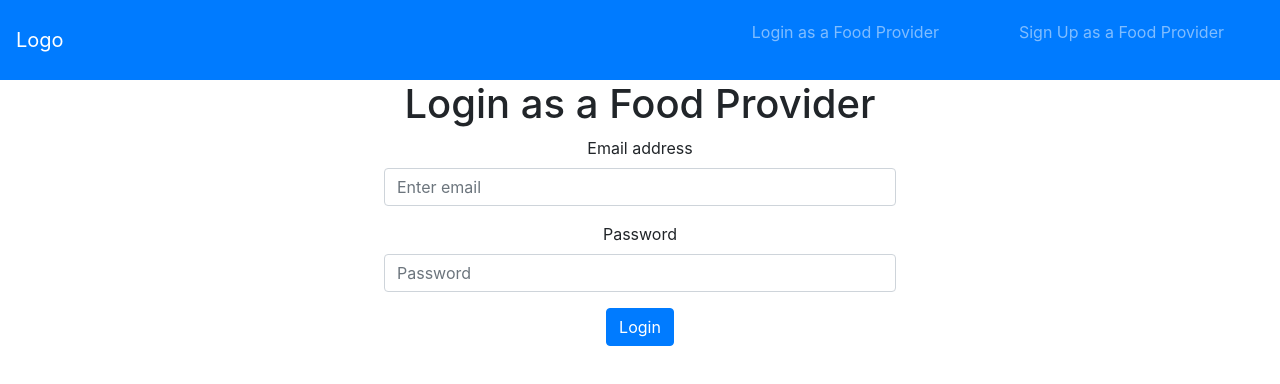
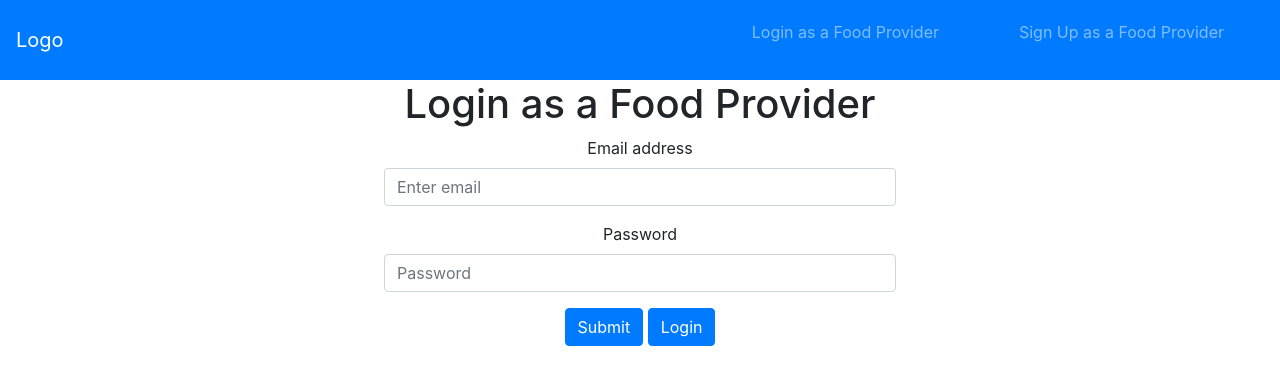
Before and after one commit to sydnieec/MealRelief, a React (Create React App) app in the folder website/: page /restaurantlogin in a window 1280 px wide. Shown: the top 384 px of the page. Built offline with nearby package versions, Linux system fonts and the light colour scheme.

Commit message:
restautant login form functional

```diff
--- a/website/src/pages/RestaurantLogin.jsx
+++ b/website/src/pages/RestaurantLogin.jsx
@@ -1,4 +1,4 @@
-import React from "react";
+import React, { Component } from "react";
 import Form from "react-bootstrap/Form";
 import Button from "react-bootstrap/Button";
 import FormControl from "react-bootstrap/FormControl";
@@ -7,32 +7,50 @@ import { Link } from "react-router-dom";
 import Nav from "../Nav";
 import Navbar from "react-bootstrap/Navbar";
 
-function RestaurantLogin() {
-  const loginStyle = {
-    paddingRight: "30%",
-    paddingLeft: "30%",
+class RestaurantLogin extends Component {
+  constructor(props) {
+    super(props);
+    this.state = { loginemail: "", loginpassword: "" };
+  }
+  handleLoginEmailChange = (event) => {
+    this.setState({ loginemail: event.target.value });
   };
+  handleLoginPasswordChange = (event) => {
+    this.setState({ loginpassword: event.target.value });
+  };
+  handleSubmit = (event) => {
+    alert(this.state.loginemail + this.state.loginpassword);
+    event.preventDefault();
+  };
+
+  render() {
     return (
       <React.Fragment>
         <Nav />
-      {/* <Navbar bg="primary" variant="dark">
-        <Link to="/">
-          <Navbar.Brand href="#home">Logo</Navbar.Brand>
-        </Link>
-        <Navbar.Toggle />
-      </Navbar>{" "} */}
         <div style={loginStyle}>
           <h1> Login as a Food Provider </h1>
-        <Form>
+          <Form onSubmit={this.handleSubmit}>
             <Form.Group controlId="formBasicEmail">
               <Form.Label>Email address</Form.Label>
-            <Form.Control type="email" placeholder="Enter email" />
+              <Form.Control
+                value={this.state.loginemail}
+                onChange={this.handleLoginEmailChange}
+                type="email"
+                placeholder="Enter email"
+              />
             </Form.Group>
-
             <Form.Group controlId="formBasicPassword">
               <Form.Label>Password</Form.Label>
-            <Form.Control type="password" placeholder="Password" />
+              <Form.Control
+                value={this.state.loginpassword}
+                onChange={this.handleLoginPasswordChange}
+                // type="password"
+                placeholder="Password"
+              />
             </Form.Group>
+            <Button variant="primary" type="submit">
+              Submit
+            </Button>{" "}
             <Link to="/restaurantform">
               <Button variant="primary" type="submit">
                 Login
@@ -43,5 +61,11 @@ function RestaurantLogin() {
       </React.Fragment>
     );
   }
+}
 
 export default RestaurantLogin;
+
+const loginStyle = {
+  paddingRight: "30%",
+  paddingLeft: "30%",
+};
```
Lines whose indentation alone changed are shown as unchanged.
